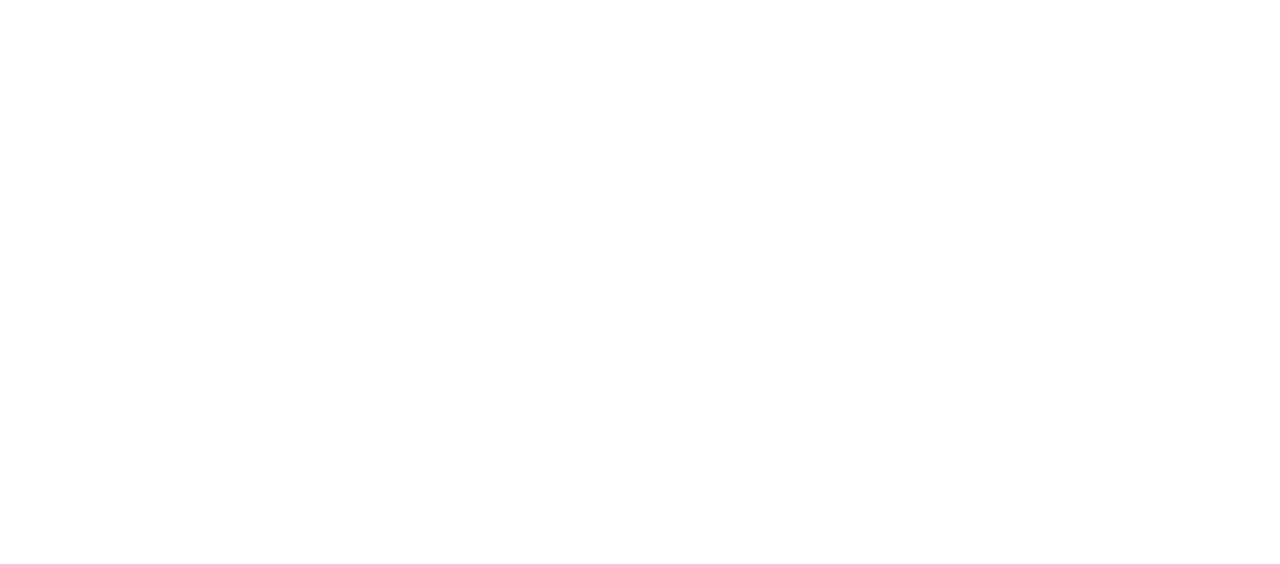
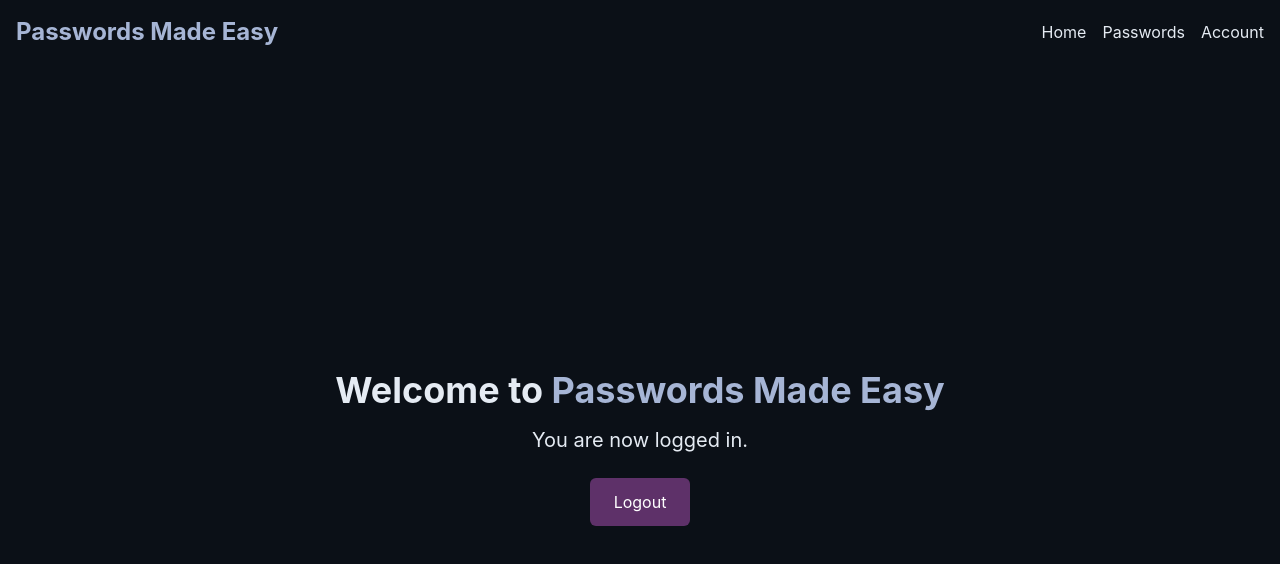
Before and after one commit to oliverEddy/PME, a React (Create React App) app in the folder password-manager/: page /home in a window 1280 px wide. Shown: the top 564 px of the page. Built offline with nearby package versions, Linux system fonts and the light colour scheme; no server answers; sample sign-in values are in the browser's storage.

Commit message:
Add basic UI styles to all comps

```diff
--- a/password-manager/src/components/NavBar.js
+++ b/password-manager/src/components/NavBar.js
@@ -1,15 +1,33 @@
 // src/components/NavBar.js
 import React from 'react';
 import { Link } from 'react-router-dom';
+import InteractiveText from './InteractiveText';
 
 const NavBar = () => {
   return (
-    <nav>
-      <ul>
-        <li><Link to="/">Home</Link></li>
-        <li><Link to="/passwords">Passwords</Link></li>
-        <li><Link to="/account">Account</Link></li>
-      </ul>
+    <nav className="bg-background text-text p-4">
+      <div className="container mx-auto flex justify-between items-center">
+        <Link to="/" className="text-primary text-2xl font-bold">
+          <InteractiveText originalText="Passwords Made Easy" className="inline-block" />
+        </Link>
+        <ul className="flex space-x-4">
+          <li>
+            <Link to="/" className="hover:text-accent">
+              Home
+            </Link>
+          </li>
+          <li>
+            <Link to="/passwords" className="hover:text-accent">
+              Passwords
+            </Link>
+          </li>
+          <li>
+            <Link to="/account" className="hover:text-accent">
+              Account
+            </Link>
+          </li>
+        </ul>
+      </div>
     </nav>
   );
 };
--- a/password-manager/src/pages/Account.js
+++ b/password-manager/src/pages/Account.js
@@ -3,9 +3,9 @@
 
 const Account = () => {
   return (
-    <div>
-      <h2>Account Page</h2>
-      <p>This page will display account information.</p>
+    <div className="min-h-screen flex flex-col items-center bg-background text-text p-6">
+      <h2 className="text-4xl font-bold mb-6">Account Page</h2>
+      <p className="text-xl">This page will display account information.</p>
     </div>
   );
 };
--- a/password-manager/src/pages/Home.js
+++ b/password-manager/src/pages/Home.js
@@ -16,12 +16,18 @@
   };
 
   return (
-    <div>
-
-      <div>
-        <h2>Welcome to the Home Page</h2>
-        <p>You are now logged in.</p>
-        <button onClick={handleLogout}>Logout</button>
+    <div className="min-h-screen flex flex-col items-center justify-center bg-background text-text">
+      <div className="text-center mb-8">
+        <h1 className="text-4xl font-bold mb-4">
+          Welcome to <span className="text-primary">Passwords Made Easy</span>
+        </h1>
+        <p className="text-xl mb-6">You are now logged in.</p>
+        <button
+          onClick={handleLogout}
+          className="py-3 px-6 bg-secondary text-white rounded-md hover:bg-secondary-dark"
+        >
+          Logout
+        </button>
       </div>
     </div>
   );
--- a/password-manager/src/pages/LandingPage.js
+++ b/password-manager/src/pages/LandingPage.js
@@ -46,9 +46,17 @@
 
   return (
     <div className="min-h-screen flex flex-col items-center justify-center bg-background text-text">
-      <h1 className="text-4xl font-bold mb-8">
-        <InteractiveText originalText="Welcome to Passwords Made Easy" />
-      </h1>
+      <div className="text-center mb-8">
+        <h1 className="text-4xl font-bold">
+          <InteractiveText originalText="PASSWORDS" className="inline-block w-[7ch]" />
+        </h1>
+        <h1 className="text-4xl font-bold mt-2">
+          <InteractiveText originalText="MADE" className="inline-block w-[7ch]" />
+        </h1>
+        <h1 className="text-4xl font-bold mt-2">
+          <InteractiveText originalText="EASY" className="inline-block w-[7ch]" />
+        </h1>
+      </div>
       <div className="w-full max-w-md space-y-4">
         <input
           type="email"
--- a/password-manager/src/pages/Passwords.js
+++ b/password-manager/src/pages/Passwords.js
@@ -1,3 +1,4 @@
+// src/pages/Passwords.js
 import React, { useState, useEffect } from 'react';
 import { auth } from '../firebase';
 import { addPassword, getPasswordsByUser, deletePassword, updatePassword } from '../passwordService';
@@ -115,29 +116,32 @@
   };
 
   return (
-    <div>
-      <h2>Passwords</h2>
+    <div className="min-h-screen flex flex-col items-center bg-background text-text p-6">
+      <h2 className="text-4xl font-bold mb-6">Passwords</h2>
       {loading && <p>Loading...</p>}
-      {error && <p style={{ color: 'red' }}>{error}</p>}
-      <form onSubmit={handleAddPassword}>
+      {error && <p className="text-red-500">{error}</p>}
+      <form onSubmit={handleAddPassword} className="w-full max-w-lg space-y-4">
         <input
           type="text"
           value={title}
           onChange={(e) => setTitle(e.target.value)}
           placeholder="Title"
           required
+          className="w-full p-3 border border-gray-300 rounded-md focus:outline-none focus:ring-2 focus:ring-primary"
         />
         <input
           type="text"
           value={url}
           onChange={(e) => setUrl(e.target.value)}
           placeholder="URL"
+          className="w-full p-3 border border-gray-300 rounded-md focus:outline-none focus:ring-2 focus:ring-primary"
         />
         <input
           type="email"
           value={email}
           onChange={(e) => setEmail(e.target.value)}
           placeholder="Email"
+          className="w-full p-3 border border-gray-300 rounded-md focus:outline-none focus:ring-2 focus:ring-primary"
         />
         <input
           type={showPassword ? 'text' : 'password'} // Toggle input type based on showPassword state
@@ -145,28 +149,74 @@
           onChange={(e) => setPassword(e.target.value)}
           placeholder="Password"
           required
+          className="w-full p-3 border border-gray-300 rounded-md focus:outline-none focus:ring-2 focus:ring-primary"
         />
-        <button type="button" onClick={togglePasswordVisibility}>
+        <button
+          type="button"
+          onClick={togglePasswordVisibility}
+          className="text-primary"
+        >
           {showPassword ? 'Hide Password' : 'Show Password'}
         </button>
         <GeneratePassword setPassword={setPassword} /> {/* Pass setPassword function to GeneratePassword */}
-        <button type="submit">{editMode ? 'Update Password' : 'Add Password'}</button>
+        <button
+          type="submit"
+          className="w-full py-3 bg-primary text-white rounded-md hover:bg-primary-dark"
+        >
+          {editMode ? 'Update Password' : 'Add Password'}
+        </button>
       </form>
-      <ul>
-        {passwords.map((pw) => (
-          <li key={pw.id}>
-            <strong>{pw.title}</strong> - {pw.url} - {pw.email} - {pw.username} - {pw.password}
-            <button onClick={() => handleEditPassword(pw)}>Edit</button>
-            <button onClick={() => confirmDeletePassword(pw.id)}>Delete</button>
-          </li>
-        ))}
-      </ul>
+      <div className="w-full max-w-4xl mt-8">
+        <ul className="grid grid-cols-1 gap-4">
+          {passwords.map((pw) => (
+            <li key={pw.id} className="p-4 bg-background-800 rounded-md shadow-md">
+              <div className="flex justify-between items-center">
+                <div>
+                  <strong className="text-xl">{pw.title}</strong>
+                  <p>{pw.url}</p>
+                  <p>{pw.email}</p>
+                  <p>{pw.username}</p>
+                  <p>{pw.password}</p>
+                </div>
+                <div className="space-x-2">
+                  <button
+                    onClick={() => handleEditPassword(pw)}
+                    className="py-2 px-4 bg-secondary text-white rounded-md hover:bg-secondary-dark"
+                  >
+                    Edit
+                  </button>
+                  <button
+                    onClick={() => confirmDeletePassword(pw.id)}
+                    className="py-2 px-4 bg-red-500 text-white rounded-md hover:bg-red-600"
+                  >
+                    Delete
+                  </button>
+                </div>
+              </div>
+            </li>
+          ))}
+        </ul>
+      </div>
 
       {showDeleteConfirmation && (
-        <div className="delete-confirmation">
-          <p>Are you sure you want to delete this password?</p>
-          <button onClick={handleDeletePassword}>Yes</button>
-          <button onClick={() => setShowDeleteConfirmation(false)}>No</button>
+        <div className="fixed inset-0 bg-black bg-opacity-50 flex items-center justify-center">
+          <div className="bg-background-800 p-6 rounded-md">
+            <p className="mb-4">Are you sure you want to delete this password?</p>
+            <div className="flex justify-end space-x-4">
+              <button
+                onClick={handleDeletePassword}
+                className="py-2 px-4 bg-red-500 text-white rounded-md hover:bg-red-600"
+              >
+                Yes
+              </button>
+              <button
+                onClick={() => setShowDeleteConfirmation(false)}
+                className="py-2 px-4 bg-secondary text-white rounded-md hover:bg-secondary-dark"
+              >
+                No
+              </button>
+            </div>
+          </div>
         </div>
       )}
     </div>
```
